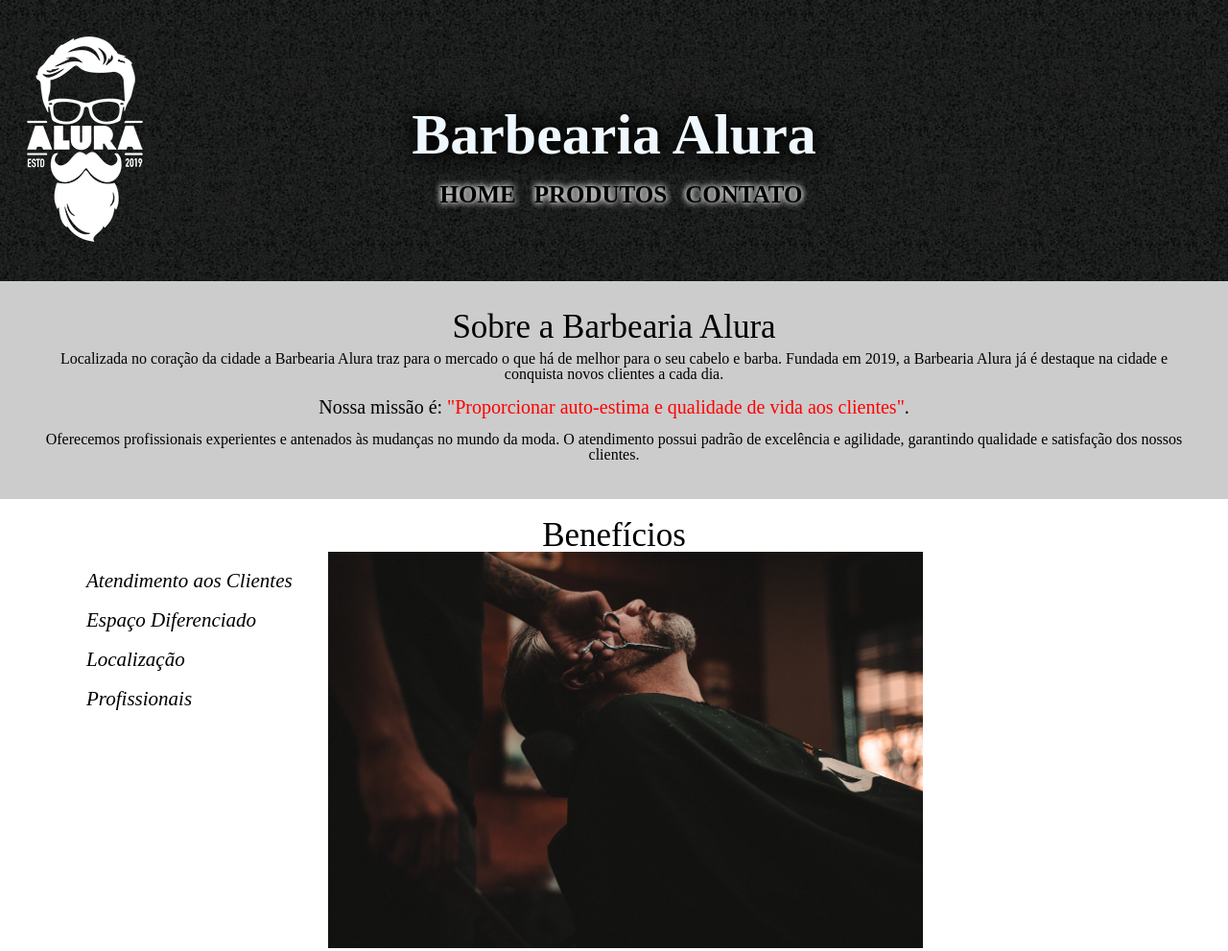
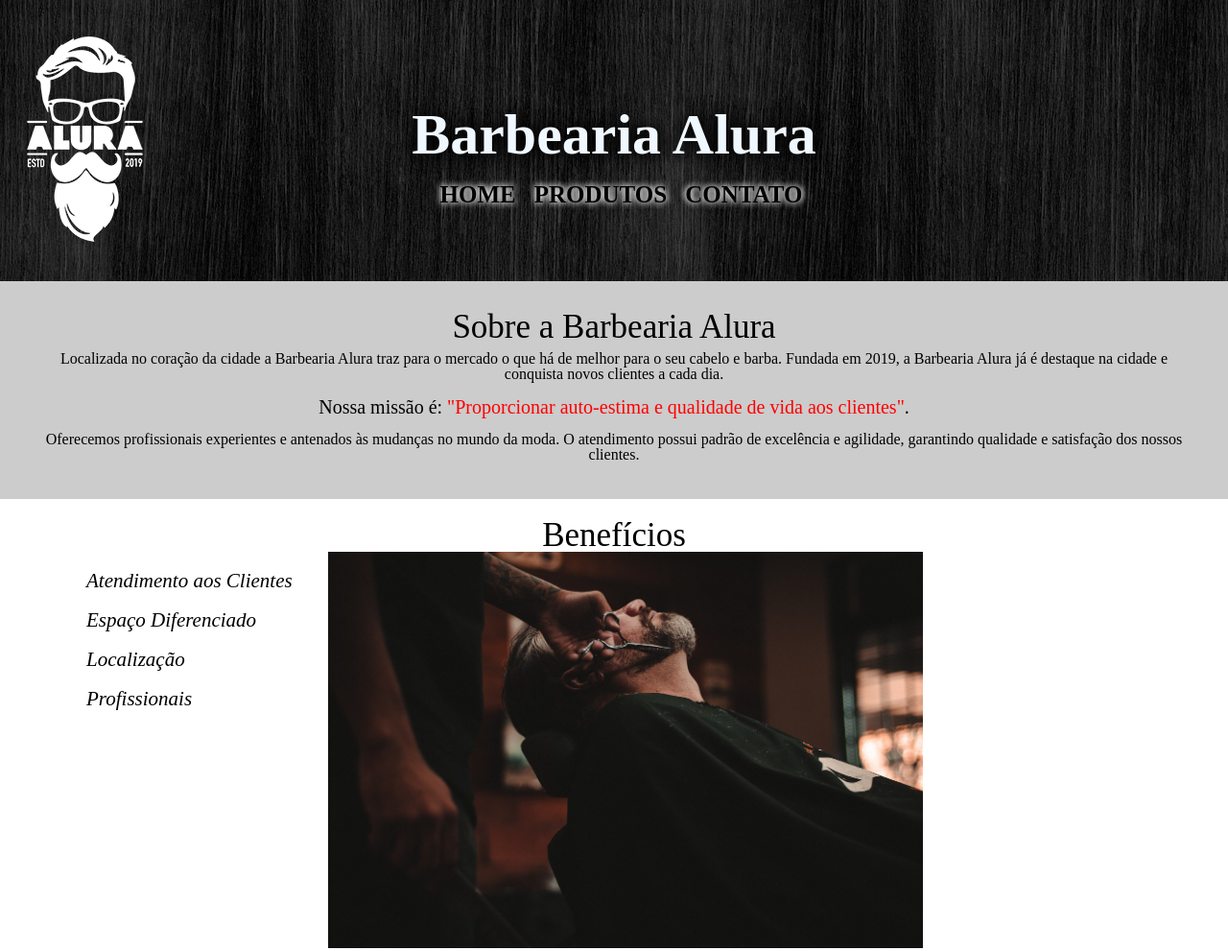
Before and after one commit to LuanMendesHs/Site-Alura, a plain HTML site: page index.html in a window 1280 px wide. Shown: the top 991 px of the page at 96% size. Drawn offline with Linux system fonts and the light colour scheme.

Commit message:
Mudando o fundo do menu da pagina Home

```diff
--- a/index.css
+++ b/index.css
@@ -1,5 +1,5 @@
 header {
-    background: url("bg.jpg");
+    background: url("fundo-preto.jpg");
     padding: 20px 0;
 }
 
```
Also changed, not shown: fundo-preto.jpg (added).
